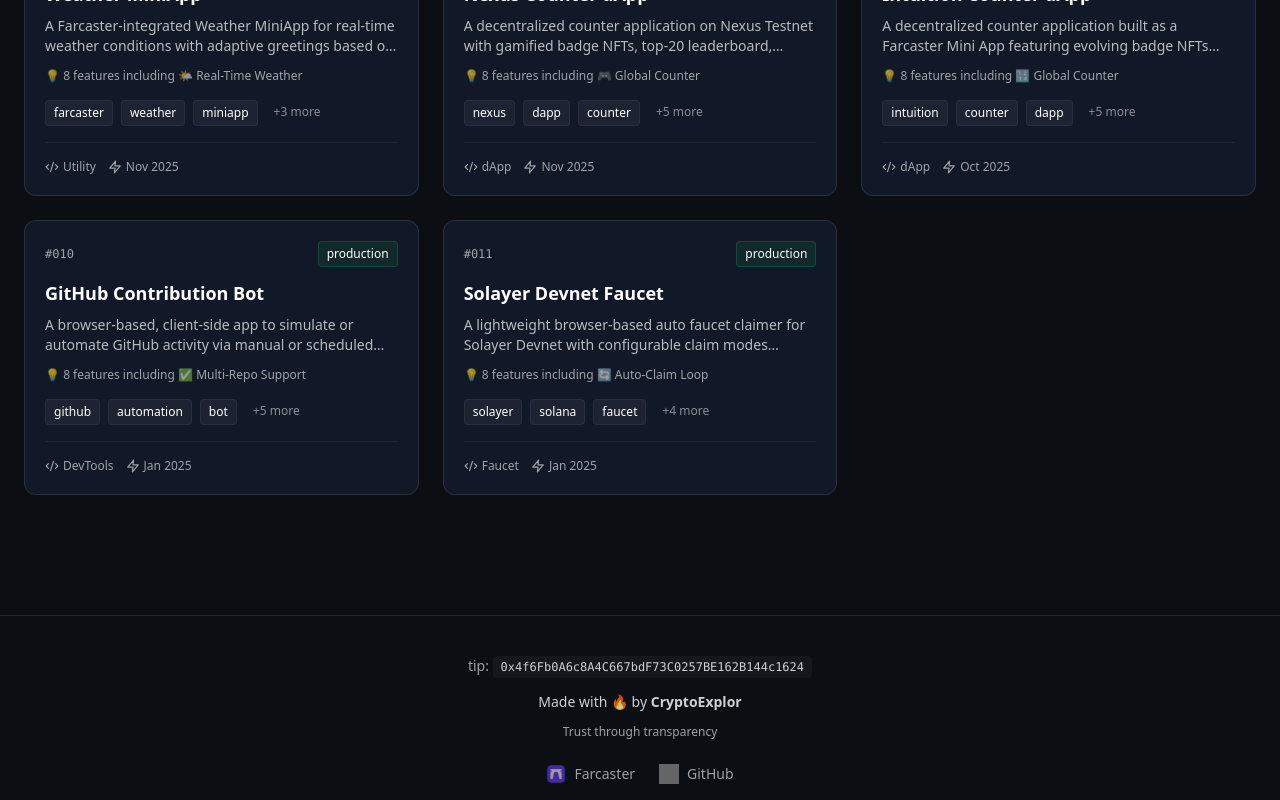
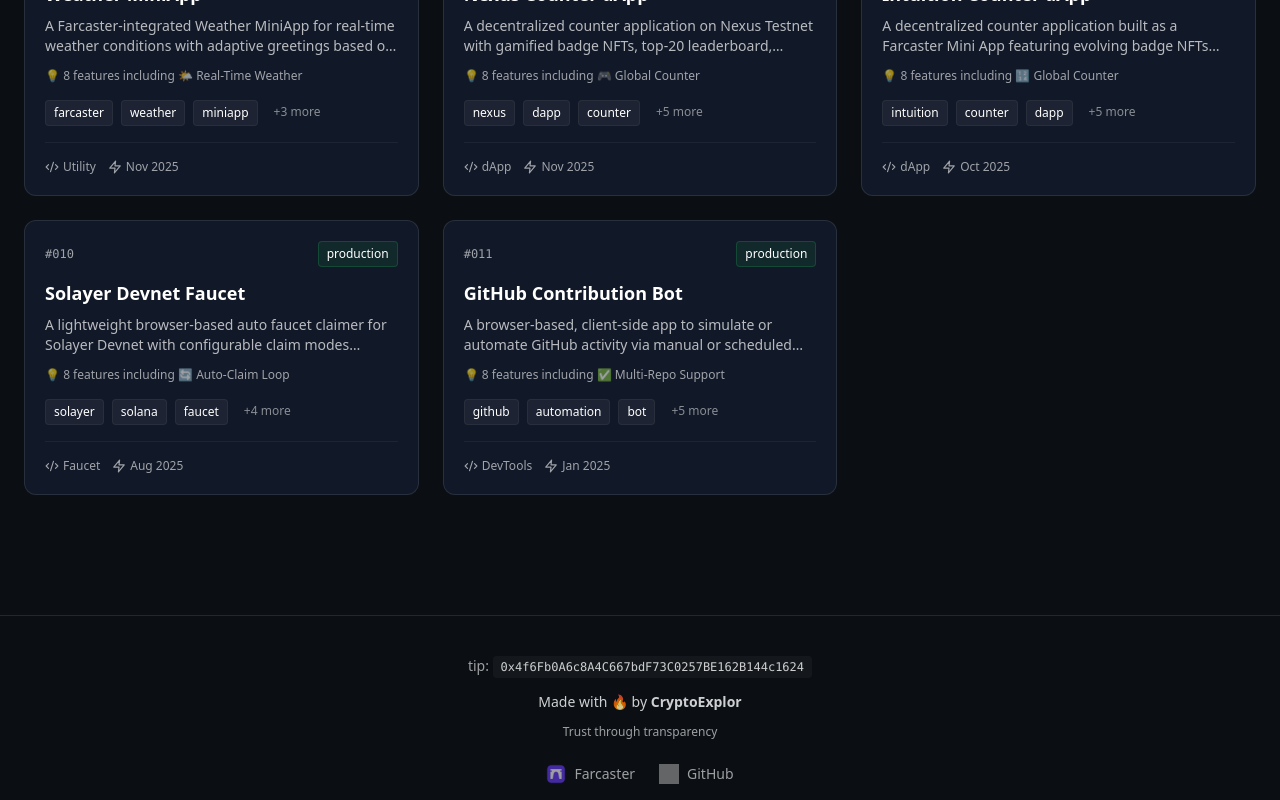
Before and after one commit to CryptoExplor/builds, a Next.js app: page / in a window 1280 px wide. Shown: the part 1040-1840 px from the top of the page. Built offline with nearby package versions, Linux system fonts and the light colour scheme; grey boxes are pictures that could not be loaded.

Commit message:
Update solayer-faucet.js

```diff
--- a/tools/solayer-faucet.js
+++ b/tools/solayer-faucet.js
@@ -8,7 +8,7 @@
   visibility: "public",
   liveUrl: "https://solayer-devnet-faucet.vercel.app",
   github: "https://github.com/CryptoExplor/Solayer-devnet-faucet",
-  launched: "2025-01-12",
+  launched: "2025-08-24",
 
   // Features
   features: [
```
